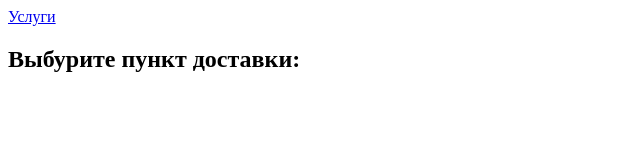
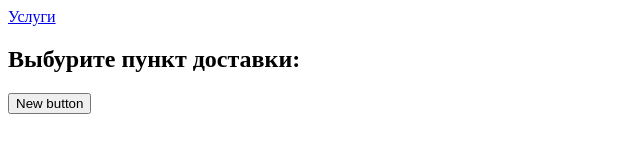
Before and after one commit to SlavaSidorov17/special-app, a plain HTML site: page index.html in a window 1280 px wide. Shown: the whole page, without its empty margins (0-640 px from the left). Drawn offline with Linux system fonts and the light colour scheme.

Commit message:
new button added

```diff
--- a/index.html
+++ b/index.html
@@ -13,7 +13,7 @@
             <a href="#services">Услуги</a>
         </nav>
     </header>
-
     <h2>Выбурите пункт доставки:</h2>
+    <button>New button</button>
 </body>
 </html>
```
